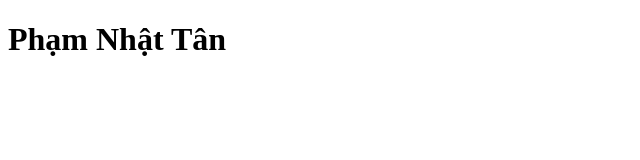
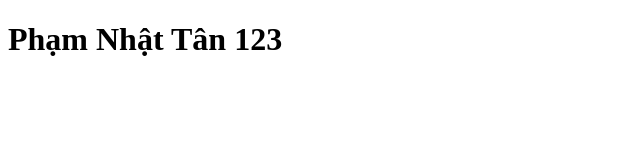
Before and after one commit to nhattan2204/nhattan2204, a plain HTML site: page index.html in a window 1280 px wide. Shown: the full height of the page, 0-640 px from the left. Drawn offline with Linux system fonts and the light colour scheme.

Commit message:
Update index.html

```diff
--- a/index.html
+++ b/index.html
@@ -4,6 +4,6 @@
     <title> CV </title>
   </head>
   <body>
-    <h1> Phạm Nhật Tân </h1>
+    <h1> Phạm Nhật Tân 123</h1>
   </body>
 </html>
```
